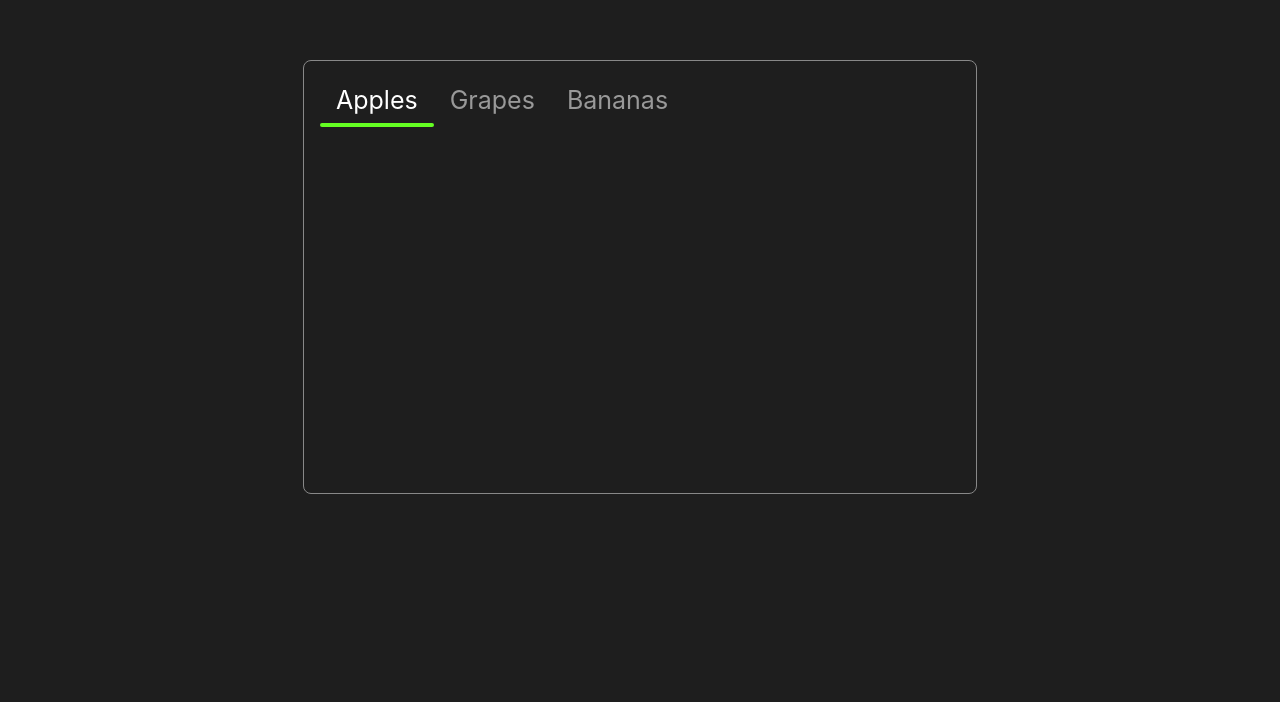
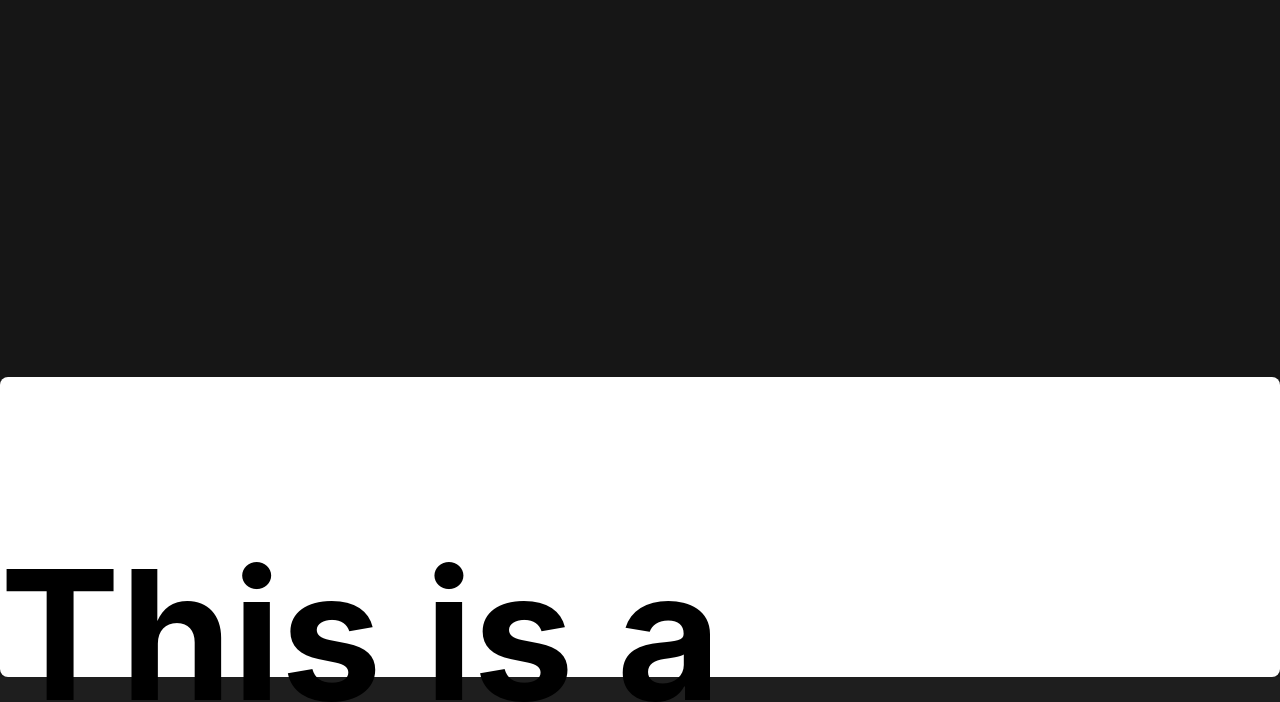
Before and after one commit to lintonye/smileys-in-motion, a React (Create React App) app in the folder smileys-in-motion-demos/: page / in a window 1280 px wide. Shown: the part 123-825 px from the top of the page. Before the commit the page ends 800 px from the top, so only its background shows below. Built offline with nearby package versions, Linux system fonts and the light colour scheme.

Commit message:
Add temp bottom sheet code

```diff
--- a/smileys-in-motion-demos/src/App.js
+++ b/smileys-in-motion-demos/src/App.js
@@ -11,6 +11,7 @@ import { PanMuscleGuy } from "./PanMuscleGuy";
 import { SharedLayout } from "./SharedLayout";
 import { SharedElementWithRouter } from "./SharedElementWithRouter";
 import { TabWithRouter } from "./TabWithRouter";
+import { BottomSheetDemo } from "./BottomSheetDemo";
 
 export default function App() {
   return (
@@ -35,7 +36,8 @@ export default function App() {
       {/* <PanMuscleGuy /> */}
       {/* <SharedLayout /> */}
       {/* <SharedElementWithRouter /> */}
-      <TabWithRouter />
+      {/* <TabWithRouter /> */}
+      <BottomSheetDemo />
     </div>
   );
 }
--- /dev/null
+++ b/smileys-in-motion-demos/src/BottomSheetDemo.js
@@ -0,0 +1,105 @@
+import * as React from "react";
+import { motion, useMotionValue, animate } from "framer-motion";
+import { useState, useRef, useEffect } from "react";
+
+/* eslint-disable jsx-a11y/accessible-emoji */
+
+function BottomSheet({ onClose }) {
+  const sheetY = useMotionValue(0);
+  // const controls = useDragControls();
+  return (
+    <motion.div
+      style={{
+        position: "absolute",
+        top: 0,
+        bottom: 0,
+        left: 0,
+        right: 0,
+      }}
+    >
+      <motion.div
+        style={{
+          position: "absolute",
+          top: 0,
+          bottom: 0,
+          left: 0,
+          right: 0,
+          background: "rgba(0,0,0,0.25)",
+        }}
+        initial={{ opacity: 0 }}
+        animate={{ opacity: 1 }}
+        exit={{ opacity: 0 }}
+      />
+      <motion.div
+        style={{
+          position: "absolute",
+          bottom: 0,
+          left: 0,
+          right: 0,
+          height: 300,
+          y: sheetY,
+        }}
+        drag="y"
+        // dragControls={controls}
+        dragConstraints={{ top: 0, bottom: 200 }}
+        // dragPropagation={true}
+        dragElastic={false}
+        onDragEnd={(_, info) => {
+          if (sheetY.get() < 80) {
+            animate(sheetY, 0, { type: "spring" });
+          } else {
+            onClose();
+          }
+        }}
+      >
+        <motion.div
+          initial={{ y: "100%" }}
+          animate={{ y: 0 }}
+          exit={{ y: "100%" }}
+          style={{
+            background: "#fff",
+            position: "absolute",
+            bottom: 0,
+            left: 0,
+            right: 0,
+            top: 0,
+            borderRadius: 8,
+            display: "flex",
+            flexDirection: "column",
+          }}
+        >
+          <h2>This is a bottom sheet (drag down to dismiss) </h2>
+          {/* <button onClick={onClose} style={{ alignSelf: "center" }}>
+            Close
+          </button> */}
+          <motion.div
+            id="scrollingContainer"
+            style={{
+              overflow: "scroll",
+              flex: 1,
+              WebkitOverflowScrolling: "touch",
+            }}
+            // onPan={(event, info) => {
+            //   const element = document.getElementById("scrollingContainer");
+            //   // console.log("pan", element.scrollTop, info.offset.y);
+            //   if (element.scrollTop <= 0 && info.offset.y > 10) {
+            //     controls.start(event, { snapToCursor: false });
+            //     // onClose();
+            //   }
+            // }}
+          >
+            {Array(20)
+              .fill(0)
+              .map((_, idx) => (
+                <div key={idx}>Line{idx}</div>
+              ))}
+          </motion.div>
+        </motion.div>
+      </motion.div>
+    </motion.div>
+  );
+}
+
+export function BottomSheetDemo() {
+  return <BottomSheet />;
+}
```
